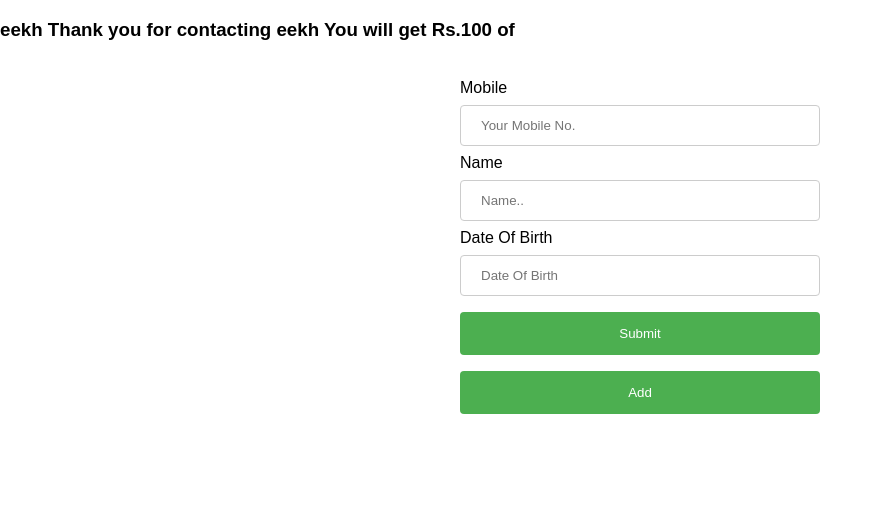
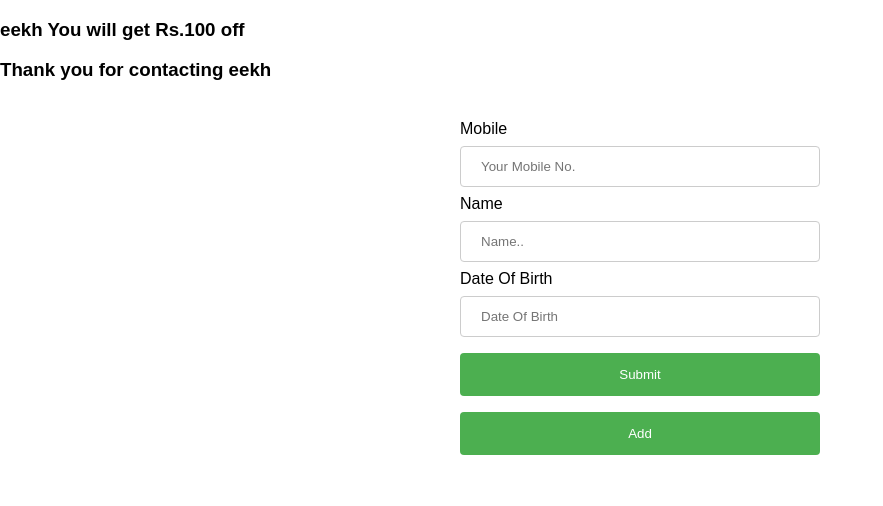
Before and after one commit to eekh24/eekh1, a plain HTML site: page index.html in a window 1280 px wide. Shown: the whole page, without its empty margins (0-883 px from the left). Drawn offline with Linux system fonts and the light colour scheme.

Commit message:
Update index.html

```diff
--- a/index.html
+++ b/index.html
@@ -66,8 +66,10 @@
 <body>
 
 <h3>eekh
-  Thank you for contacting eekh
-  You will get Rs.100 of </h3>
+
+  You will get Rs.100 off </h3>
+
+<h3>Thank you for contacting eekh </h3>
 
 <div class="container">
     <form method="POST" name="google-sheet" id="google-sheet-form">
```
